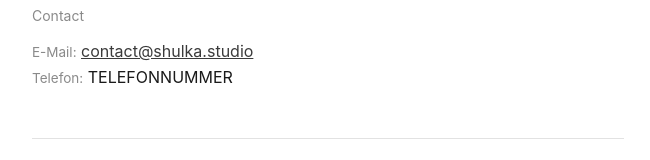
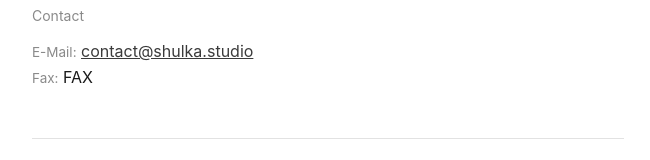
Before and after one commit to v4we/shulka.studio, a plain HTML site: page imprint/index.html in a window 1280 px wide. Shown: the part 577-737 px from the top of the page, without its empty margins (312-962 px from the left). Drawn offline with Linux system fonts and the light colour scheme.

Commit message:
Update contact information in imprint page

```diff
--- a/imprint/index.html
+++ b/imprint/index.html
@@ -114,7 +114,7 @@
   <p>
     <span class="label">E-Mail:</span>
     <a href="mailto:contact@shulka.studio">contact@shulka.studio</a><br>
-    <span class="label">Telefon:</span> TELEFONNUMMER
+    <span class="label">Fax:</span> FAX
   </p>
 
   <footer>
```
